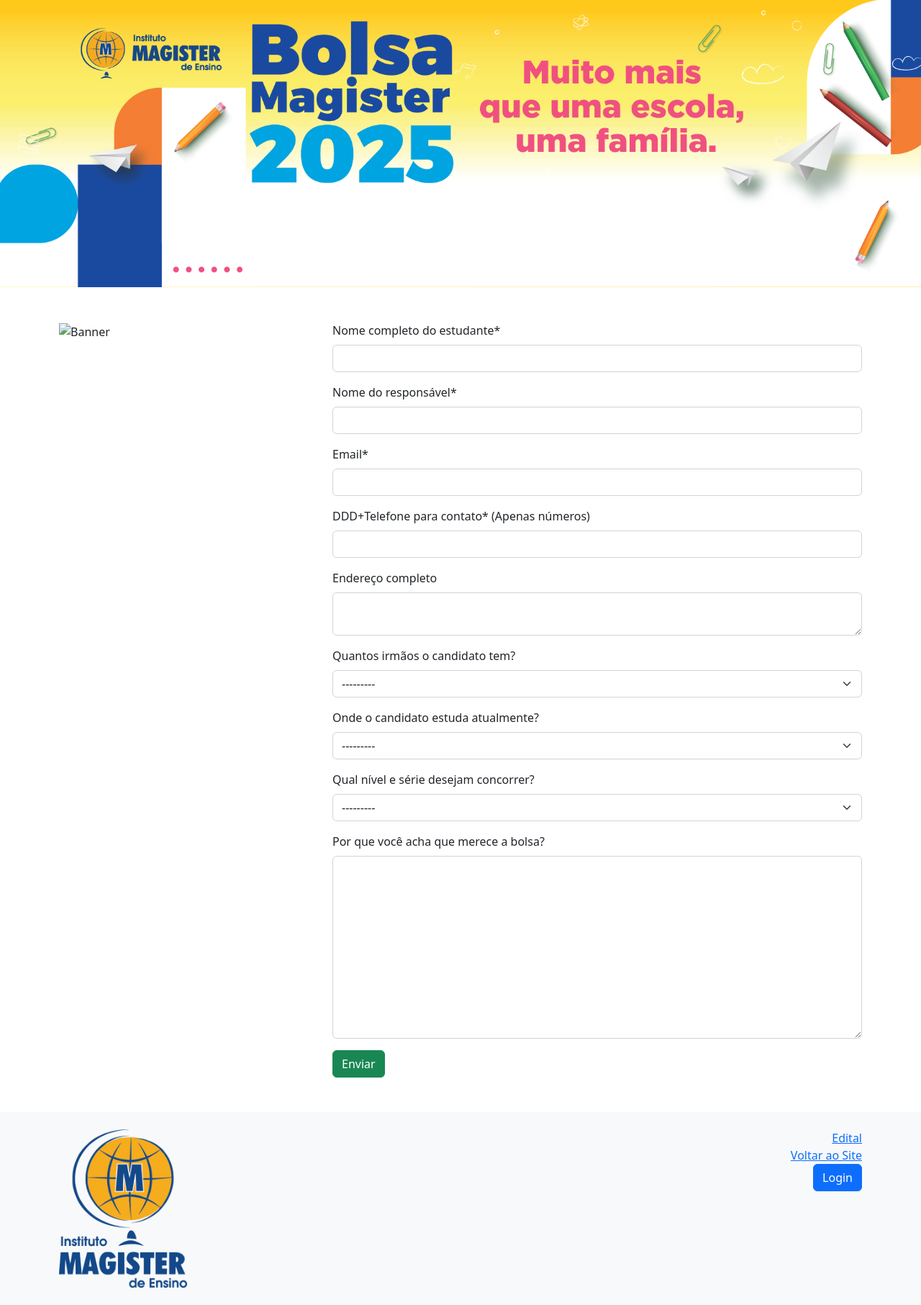
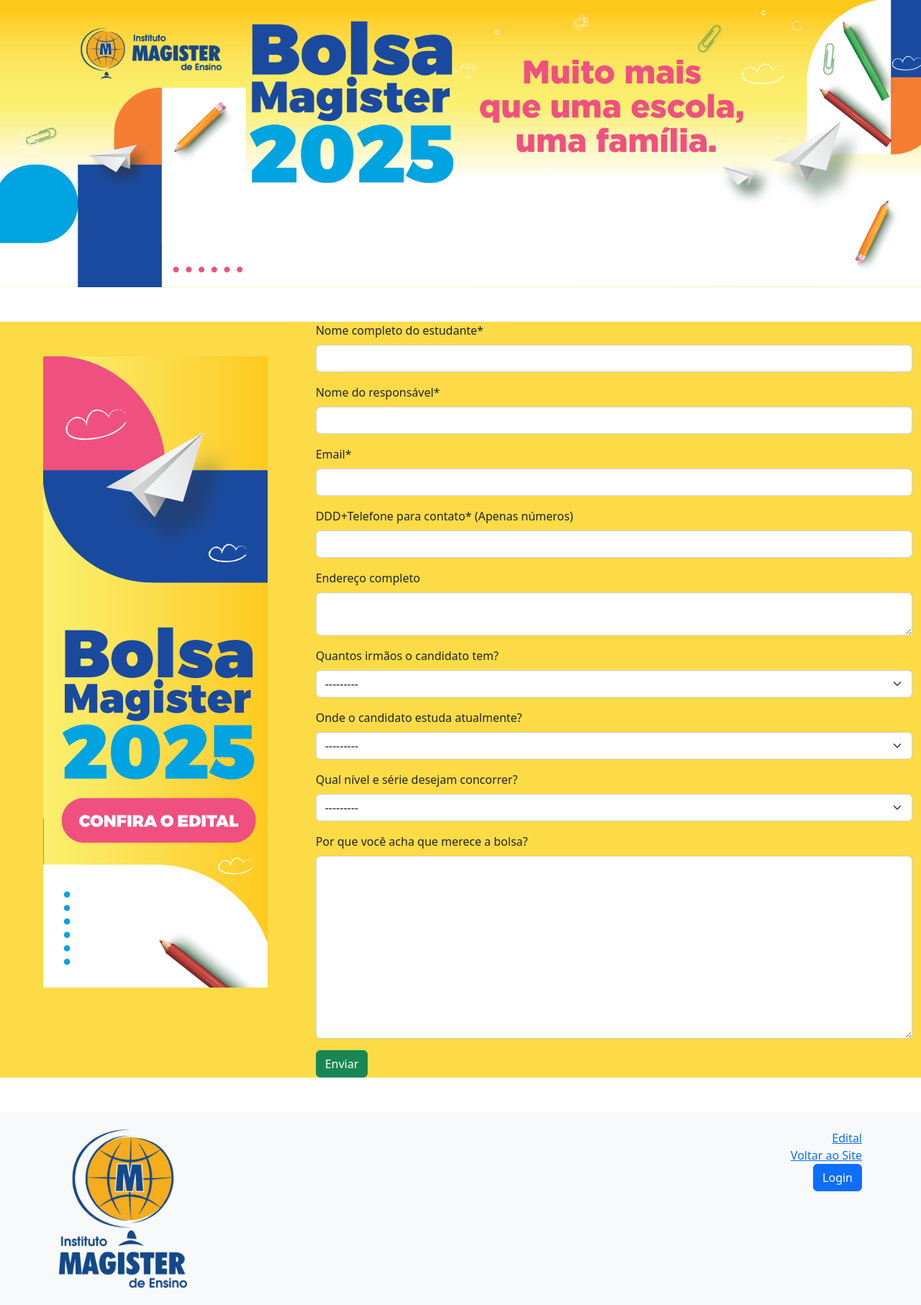
Before and after one commit to gwpoliveira/magbolsas, a Django app: page /inscricao/ in a window 1280 px wide. Shown: the part 77-1890 px from the top of the page at 72% size. Run offline with Django 5.2, Linux system fonts and the light colour scheme.

Commit message:
atualizações

```diff
--- a/static/css/style.css
+++ b/static/css/style.css
@@ -1,3 +1,7 @@
 .btn-custom {
         width: 200px; /* Defina a largura desejada */
     }
+
+.bg-custom {
+    background-color: #fcdb47;
+}
--- a/templates/home.html
+++ b/templates/home.html
@@ -47,10 +47,10 @@
     </div>
 
     <!-- Main Section with Form -->
-    <div class="container form-section my-5">
+    <div class="container-fluid form-section my-5 bg-custom ">
         <div class="row">
             <div class="col-lg-4">
-                <img src="{% static 'img/banner.jpg' %}" alt="Banner" class="img-fluid">
+                <img src="{% static 'img/bannerlateral.png' %}" alt="Banner" class="img-fluid m-5">
             </div>
             <div class="col-lg-8">
                 <form method="post">
```
Also changed, not shown: static/img/bannerlateral.png (added).
